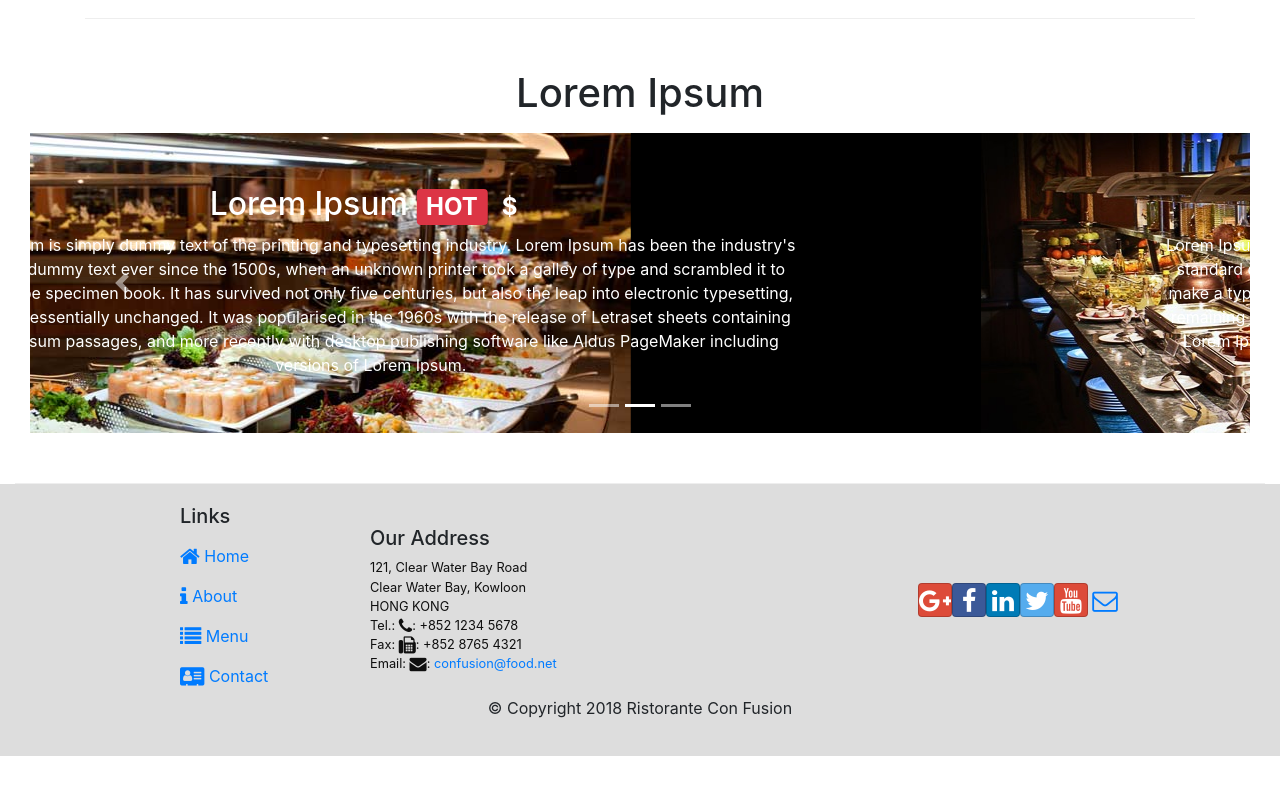
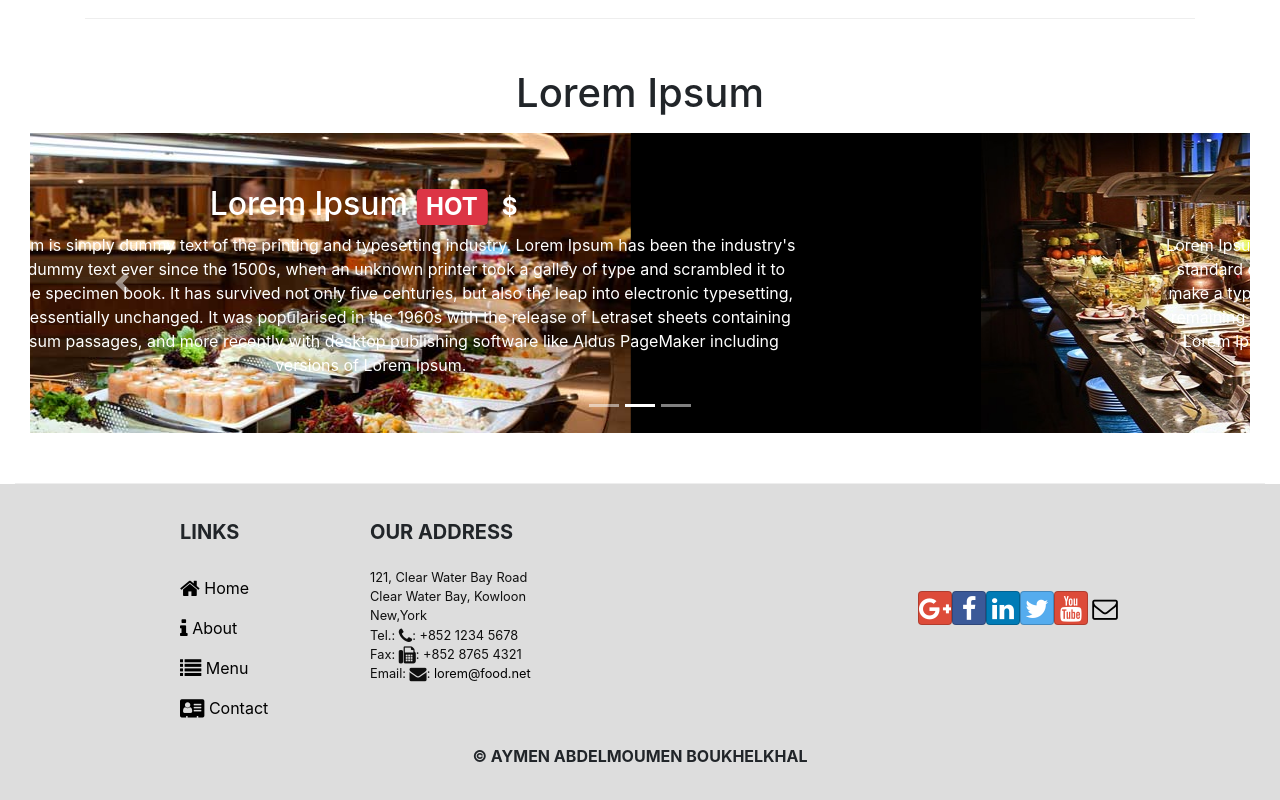
Before and after one commit to AymenBkl/Resturant-Website-Bootstrap-4-And-angular, an Angular app in the folder fuchion/: page /home in a window 1280 px wide. Shown: the part 2191-2991 px from the top of the page. Before the commit the page ends 2947 px from the top, so only its background shows below. Built offline with nearby package versions, Linux system fonts and the light colour scheme.

Commit message:
setting animations

```diff
--- a/fuchion/src/app/Router/users-router/users-routes.ts
+++ b/fuchion/src/app/Router/users-router/users-routes.ts
@@ -12,7 +12,7 @@ export const routes : Routes = [
 
   { path : "home" , component : HomeComponent },
   { path : "aboutus" , component : AboutusComponent},
-  { path : "contacus", component : ContactusComponent},
+  { path : "contactus", component : ContactusComponent},
   { path : "menu" , component : MenuComponent},
   { path : "" , redirectTo : "/home" , pathMatch : "full"}
 ]
--- a/fuchion/src/app/footer/footer.component.html
+++ b/fuchion/src/app/footer/footer.component.html
@@ -1,29 +1,31 @@
 <footer class="footer">
   <div class="container">
       <div class="row">
-          <div class="col-4 col-sm-2 offset-1 align-self-center">
-              <h5>Links</h5>
+          <div class="col-4 col-sm-2 offset-1 ">
+              <h5 class="font-weight-bold text-uppercase mt-3 mb-4">Links</h5>
               <ul class="list-unstyled navbar-nav">
-                  <li class="nav-item active"><a class="nav-link" href="./index.html"><span class="fa fa-home fa-lg"></span> Home</a></li>
-                  <li class="nav-item"><a class="nav-link" href="./aboutus.html"><span class="fa fa-info fa-lg"></span> About</a></li>
-                  <li class="nav-item"><a class="nav-link" href="#"><span class="fa fa-list fa-lg"></span> Menu</a></li>
-                  <li class="nav-item"><a class="nav-link" href="./contactus.html"><span class="fa fa-address-card fa-lg"></span> Contact</a></li>
+                  <li class="nav-item"><a class="nav-link newclass " routerLink='/home' routerLinkActive="active" ><span class="fa fa-home fa-lg"></span> Home</a></li>
+                  <li class="nav-item"><a class="nav-link " routerLink='/aboutus' routerLinkActive="active"><span class="fa fa-info fa-lg"></span> About</a></li>
+                  <li class="nav-item"><a class="nav-link " routerLink='/menu' routerLinkActive="active"><span class="fa fa-list fa-lg"></span> Menu</a></li>
+                  <li class="nav-item"><a class="nav-link " routerLink='/contactus' routerLinkActive="active"><span class="fa fa-address-card fa-lg"></span> Contact</a></li>
               </ul>
           </div>
-          <div class="col-7 col-sm-5 align-self-center">
-              <h5>Our Address</h5>
+          <div class="col-7 col-sm-5 ">
+              <h5 class="font-weight-bold text-uppercase mt-3 mb-4">Our Address</h5>
               <address>
             121, Clear Water Bay Road<br>
             Clear Water Bay, Kowloon<br>
-            HONG KONG<br>
+            New,York<br>
             Tel.: <i class="fa fa-phone fa-lg"></i>: +852 1234 5678<br>
             Fax: <i class="fa fa-fax fa-lg"></i>: +852 8765 4321<br>
             Email: <i class="fa fa-envelope fa-lg"></i>:
-                <a href="mailto:confusion@food.net">confusion@food.net</a>
+                <a href="mailto:lorem@food.net">lorem@food.net</a>
          </address>
           </div>
           <div class="col-12 col-sm-4 align-self-center">
               <div class="text-center">
+                <ul class="list-unstyled list-inline text-center">
+                  <div class="btn">
                     <a class="btn btn-social-icon btn-google" href="http://google.com/+"><i class="fa fa-google-plus"></i></a>
                     <a class="btn btn-social-icon btn-facebook" href="http://www.facebook.com/profile.php?id="><i class="fa fa-facebook"></i></a>
                     <a class="btn btn-social-icon btn-linkedin" href="http://www.linkedin.com/in/"><i class="fa fa-linkedin"></i></a>
@@ -31,11 +33,14 @@
                     <a class="btn btn-social-icon btn-google" href="http://youtube.com/"><i class="fa fa-youtube"></i></a>
                     <a class="btn btn-social-icon" href="mailto:"><i class="fa fa-envelope-o"></i></a>
                   </div>
+                </ul>
+
+                </div>
           </div>
      </div>
      <div class="row justify-content-center">
           <div class="col-auto">
-              <p>© Copyright 2018 Ristorante Con Fusion</p>
+              <p class="font-weight-bold text-uppercase mt-3 mb-4">© Aymen Abdelmoumen Boukhelkhal</p>
           </div>
      </div>
   </div>
--- a/fuchion/src/app/header/header.component.html
+++ b/fuchion/src/app/header/header.component.html
@@ -1,7 +1,7 @@
 <nav class="navbar navbar-dark navbar-expand-sm bg-secondary fixed-top">
   <div class="container">
 
-     <a class="navbar-brand" href="#">
+     <a class="navbar-brand" routerLink='/home'>
       <img src="assets/img/restorant-logo.png" class="d-flex mr-auto img-fluid " height="35px" width="45">
   </a>
      <button class="navbar-toggler" type="button" data-toggle="collapse" data-target="#Navbar">
@@ -9,10 +9,10 @@
       </button>
       <div class="collapse navbar-collapse " id="Navbar">
           <ul class="navbar-nav ml-auto">
-              <li class="nav-item active"><a class="nav-link" href="#"><span class="fa fa-home fa-lg"></span> Home</a></li>
-              <li class="nav-item"><a class="nav-link" href="./aboutus.html"><span class="fa fa-info fa-lg"></span> About</a></li>
-              <li class="nav-item"><a class="nav-link" href="#"><span class="fa fa-list fa-lg"></span> Menu</a></li>
-              <li class="nav-item"><a class="nav-link" href="./contactus.html"><span class="fa fa-address-card fa-lg"></span> Contact</a></li>
+              <li class="nav-item"><a class="nav-link" routerLink='/home' routerLinkActive="active"><span class="fa fa-home fa-lg"></span> Home</a></li>
+              <li class="nav-item"><a class="nav-link" routerLink='/aboutus' routerLinkActive="active"><span class="fa fa-info fa-lg"></span> About</a></li>
+              <li class="nav-item"><a class="nav-link" routerLink='/menu' routerLinkActive="active"><span class="fa fa-list fa-lg"></span> Menu</a></li>
+              <li class="nav-item"><a class="nav-link" routerLink='/contactus' routerLinkActive="active"><span class="fa fa-address-card fa-lg"></span> Contact</a></li>
               <li class="nav-item"><a class="nav-link"  role="button" id="navloginbutton"><span class="fa fa-sign-in fa-lg"></span>Connexion</a></li>
 
           </ul>
--- a/fuchion/src/app/home/home.component.html
+++ b/fuchion/src/app/home/home.component.html
@@ -1,6 +1,6 @@
 <div class="container">
 
-  <div class="row row-content align-items-center">
+  <div class="row row-content align-items-center fade show">
       <div class="col-12 col-sm-6  col-md-6 order-sm-last" >
           <h3>Lorem Ipsum</h3>
           <p class="font-italic">Lorem Ipsum is simply dummy text of the printing and typesetting industry. Lorem Ipsum has been the industry's standard dummy text ever since the 1500s, when an unknown printer took a galley of type and scrambled it to make a type specimen book. It has survived not only five centuries, but also the leap into electronic typesetting, remaining essentially unchanged. It was popularised in the 1960s with the release of Letraset sheets containing Lorem Ipsum passages, and more recently with desktop publishing software like Aldus PageMaker including versions of Lorem Ipsum. </p>
--- a/fuchion/src/assets/css/style.css
+++ b/fuchion/src/assets/css/style.css
@@ -63,3 +63,8 @@ body {
 
 .modal .btn .btn-secondary {
   color: #ddd; }
+
+
+footer a {
+  color : black;
+}
```
Lines whose indentation alone changed are shown as unchanged.
